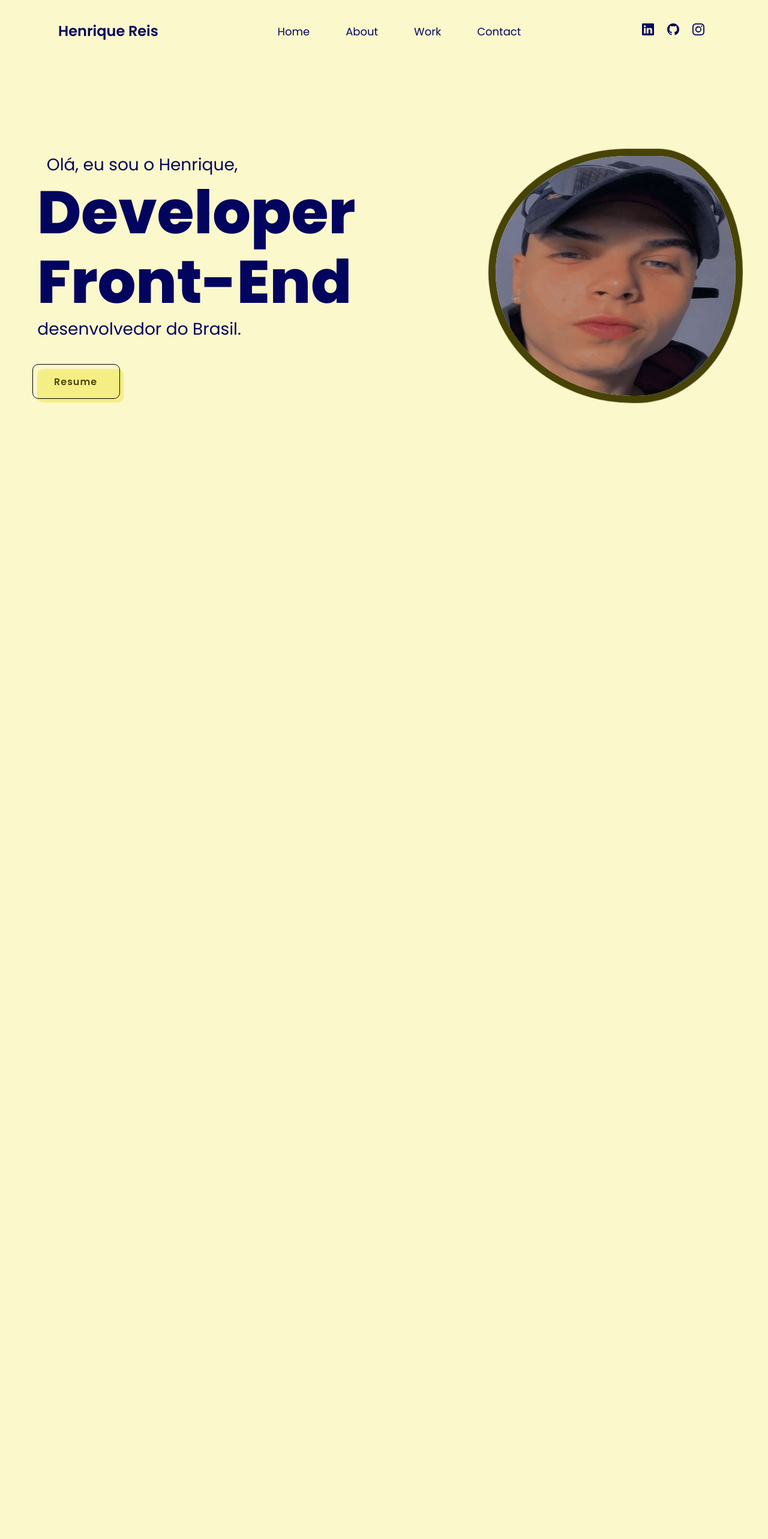
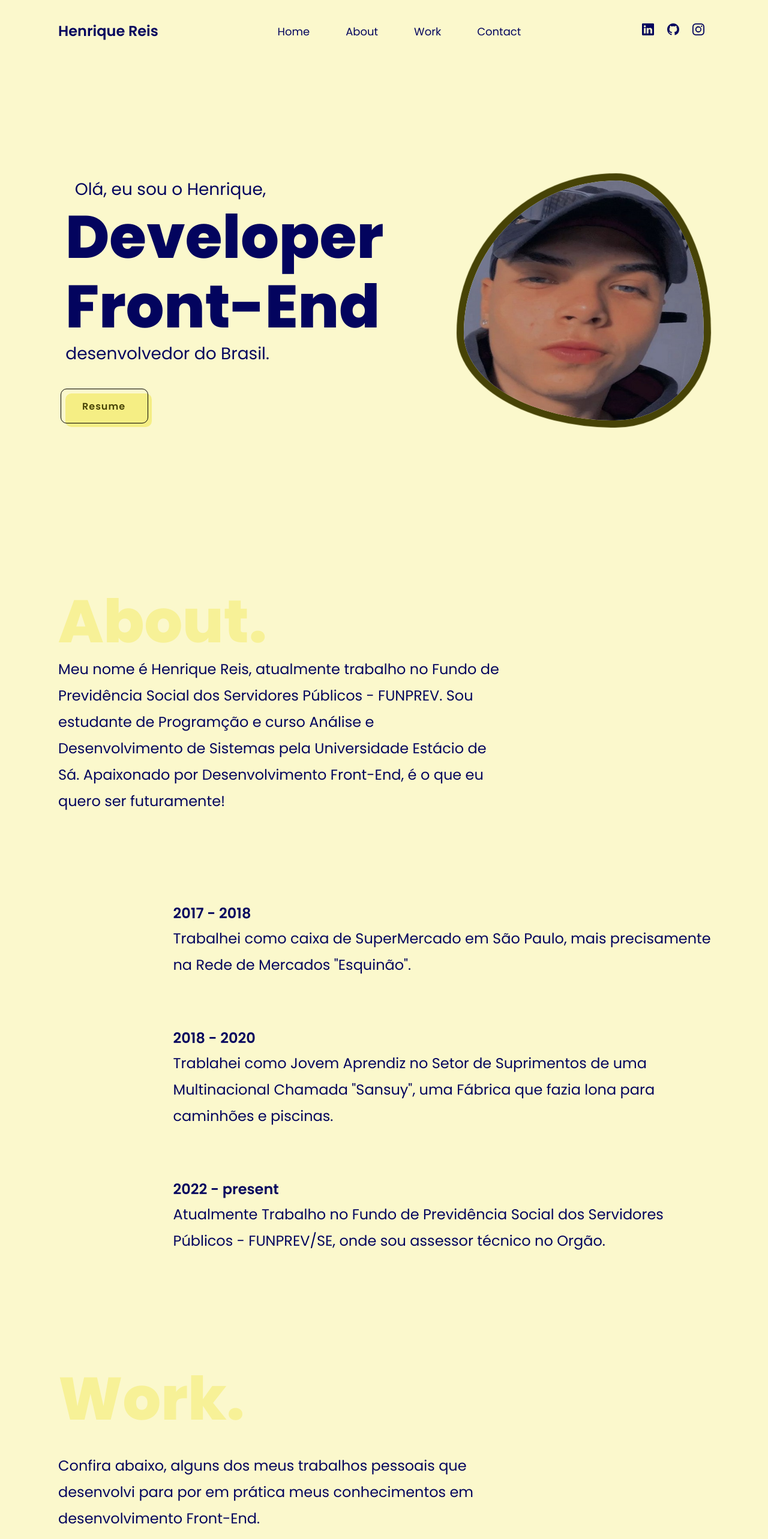
Before and after one commit to Kraven321/portfolio-ReactJS, a React (Vite) app in the folder portfolio/: page / in a window 1280 px wide. Shown: the top 2566 px of the page at 60% size. Before the commit the page ends 800 px from the top, so only its background shows below. Built offline with nearby package versions, Linux system fonts and the light colour scheme.

Commit message:
commit de alteração no padding e novas seções

```diff
--- a/portfolio/src/App.jsx
+++ b/portfolio/src/App.jsx
@@ -1,14 +1,18 @@
 
 import './App.css'
 import { Header } from './components/header/Header'
-import { Main } from './components/main/Main'
+import { SectionOne } from './components/main/SectionOne'
+import SectionTree from './components/main/SectionTree'
+import SectionTwo from './components/main/SectionTwo'
 
 function App() {
 
   return (
     <div>
    <Header/>
-   <Main/>
+   <SectionOne/>
+   <SectionTwo/>
+   <SectionTree/>
    </div>
   )
 }
--- a/portfolio/src/components/main/Main.jsx
+++ b/portfolio/src/components/main/SectionOne.jsx
@@ -5,7 +5,9 @@ export const TagMain = styled.main`
     display: flex;
     align-items: center;
     justify-content: space-around;
-    margin-top: 150px;
+    padding-top: 191px;
+    padding-right: 103px;
+    padding-left: 97px;
     flex-wrap: wrap;
 
     .left{
@@ -110,7 +112,7 @@ box-shadow: 0px 0px 1px 12px #474306;
 }
 `
 
-export const Main = () => {
+export const SectionOne = () => {
   return (
     <TagMain>
         <div className="left">
--- /dev/null
+++ b/portfolio/src/components/main/SectionTree.jsx
@@ -0,0 +1,64 @@
+import React from 'react'
+import styled from 'styled-components'
+
+export const WorkContainer = styled.div`
+    display: flex;
+    flex-direction: column;
+    gap: 32px;
+    padding-top: 183px;
+    padding-right: 443px;
+    padding-left: 97px;
+    flex-wrap: wrap;
+
+
+    h1{
+        font-weight: 800;
+        font-size: 100px;
+        line-height: 116px;
+        color: #F7F197;
+        width: 100%;
+    max-width: 900px;
+    }
+    p{
+        font-weight: 400;
+        font-size: 24px;
+        line-height: 44px;
+        color: #03045E;
+        width: 100%;
+    max-width: 900px;
+
+    }
+`
+export const WorkImage = styled.div`
+    display: flex;
+    align-items: center;
+    gap: 120px;
+    padding-top: 124px;
+    padding-right: 103px;
+    padding-left: 97px;
+    justify-content: center;
+    flex-wrap: wrap;
+
+    .square{
+        width: 560px;
+        height: 400px;
+        background-color: yellow;
+    }
+`
+
+const SectionTree = () => {
+  return (
+    <>
+   <WorkContainer>
+    <h1>Work.</h1>
+    <p>Confira abaixo, alguns dos meus trabalhos pessoais que desenvolvi para por em prática meus conhecimentos em desenvolvimento Front-End.</p>
+   </WorkContainer>
+   <WorkImage>
+      <div className='square'></div>
+      <div className='square'></div>
+      </WorkImage>
+   </>
+  )
+}
+
+export default SectionTree
--- /dev/null
+++ b/portfolio/src/components/main/SectionTwo.jsx
@@ -0,0 +1,99 @@
+import React from 'react'
+import styled from 'styled-components'
+
+export const SectionContainer = styled.div`
+    display: flex;
+    align-items: flex-start;
+    flex-direction: column;
+    justify-content: center;
+    padding-top: 272px;
+    padding-right: 443px;
+    padding-left: 97px;
+
+
+    h1{
+        color: #F7F197;
+        font-weight: 800;
+        font-size: 100px;
+        line-height: 116px;
+    }
+
+    p{
+        font-weight: 400;
+        font-size: 24px;
+        line-height: 44px;
+        color: #03045E;
+        width: 900px;
+        max-width: 100%;
+    }
+`
+export const DateContainer = styled.div`
+    display: flex;
+    flex-direction: column;
+    padding-top: 145px;
+    padding-right: 156px;
+    padding-left: 353px;
+    align-items: center;
+    justify-content: center;
+
+
+    ul{
+        display: flex;
+        flex-direction: column;
+        gap: 80px;
+    }
+
+    li{
+        color: #03045E;
+        font-weight: 600;
+        font-size: 24px;
+        line-height: 40px;
+    }
+    p{
+        font-weight: 400;
+        font-size: 24px;
+        line-height: 44px;
+        color: #03045E;
+        width: 900px;
+        max-width: 100%;
+    }
+
+`
+
+const SectionTwo = () => {
+  return (
+    <>
+ <SectionContainer>
+    <h1>About.</h1>
+    <p>
+   Meu nome é Henrique Reis, atualmente trabalho no Fundo de Previdência Social dos Servidores Públicos - FUNPREV.
+   Sou estudante de Programção e curso Análise e Desenvolvimento de Sistemas pela Universidade Estácio de Sá.
+   Apaixonado por Desenvolvimento Front-End, é o que eu quero ser futuramente!
+    </p>
+
+ </SectionContainer>
+  <DateContainer>
+  <ul>
+      <li>2017 - 2018
+          <p>
+          Trabalhei como caixa de SuperMercado em São Paulo, mais precisamente na Rede de Mercados "Esquinão".
+         </p>
+      </li>
+      <li>2018 - 2020
+          <p>
+          Trablahei como Jovem Aprendiz no Setor de Suprimentos de uma Multinacional Chamada "Sansuy", uma Fábrica que fazia lona para caminhões e piscinas.
+           </p>
+      </li>
+      <li>2022 - present
+          <p>Atualmente Trabalho no Fundo de Previdência Social dos Servidores Públicos - FUNPREV/SE, onde sou assessor técnico no Orgão.
+          </p>
+      </li>
+  </ul>
+  </DateContainer>
+  </>
+
+
+  )
+}
+
+export default SectionTwo
```
